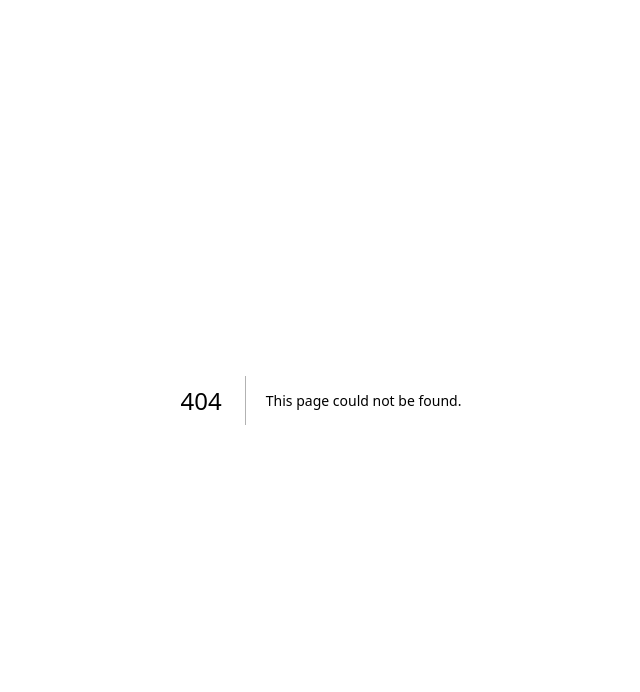
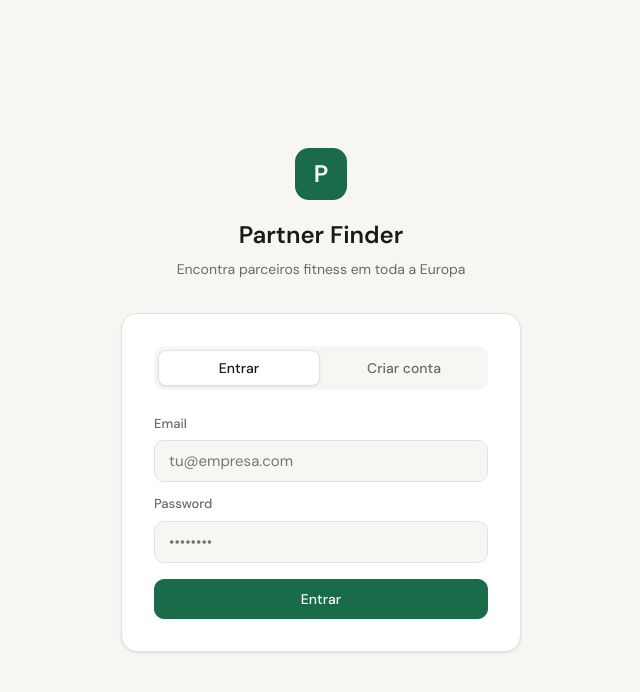
Before and after one commit to DanielProzis/partnerprozis-finder, a Next.js app: page /login in a window 1280 px wide. Before the commit this address had no page. Shown: the top 692 px of the page, without its empty margins (319-959 px from the left). Built offline with nearby package versions, Linux system fonts and the light colour scheme.

Commit message:
Create page.tsx

```diff
--- /dev/null
+++ b/app/login/page.tsx
@@ -0,0 +1,112 @@
+'use client'
+import { useState } from 'react'
+import { supabase } from '@/lib/supabase'
+import { useRouter } from 'next/navigation'
+
+export default function LoginPage() {
+  const [email, setEmail] = useState('')
+  const [password, setPassword] = useState('')
+  const [mode, setMode] = useState<'login' | 'register'>('login')
+  const [loading, setLoading] = useState(false)
+  const [message, setMessage] = useState('')
+  const router = useRouter()
+
+  async function handleSubmit(e: React.FormEvent) {
+    e.preventDefault()
+    setLoading(true)
+    setMessage('')
+
+    if (mode === 'login') {
+      const { error } = await supabase.auth.signInWithPassword({ email, password })
+      if (error) setMessage(error.message)
+      else router.push('/dashboard')
+    } else {
+      const { error } = await supabase.auth.signUp({ email, password })
+      if (error) setMessage(error.message)
+      else setMessage('Conta criada! Verifica o teu email para confirmar.')
+    }
+    setLoading(false)
+  }
+
+  return (
+    <div style={{
+      minHeight: '100vh', display: 'flex', alignItems: 'center',
+      justifyContent: 'center', background: 'var(--bg)', padding: '2rem'
+    }}>
+      <div style={{ width: '100%', maxWidth: '400px' }}>
+        <div style={{ textAlign: 'center', marginBottom: '2rem' }}>
+          <div style={{
+            width: 52, height: 52, background: 'var(--accent)', borderRadius: 14,
+            display: 'flex', alignItems: 'center', justifyContent: 'center',
+            fontSize: 24, margin: '0 auto 1rem', color: 'white', fontWeight: 700
+          }}>P</div>
+          <h1 style={{ fontSize: 24, fontWeight: 600, marginBottom: 4 }}>Partner Finder</h1>
+          <p style={{ color: 'var(--text-muted)', fontSize: 14 }}>
+            Encontra parceiros fitness em toda a Europa
+          </p>
+        </div>
+
+        <div className="card" style={{ padding: '2rem' }}>
+          <div style={{
+            display: 'flex', background: 'var(--bg)', borderRadius: 'var(--radius)',
+            padding: 4, marginBottom: '1.5rem', gap: 4
+          }}>
+            {(['login', 'register'] as const).map(m => (
+              <button key={m} onClick={() => setMode(m)} style={{
+                flex: 1, padding: '8px', borderRadius: 8, fontSize: 14, fontWeight: 500,
+                background: mode === m ? 'var(--surface)' : 'transparent',
+                color: mode === m ? 'var(--text)' : 'var(--text-muted)',
+                border: mode === m ? '1px solid var(--border)' : 'none',
+                boxShadow: mode === m ? 'var(--shadow)' : 'none',
+              }}>
+                {m === 'login' ? 'Entrar' : 'Criar conta'}
+              </button>
+            ))}
+          </div>
+
+          <form onSubmit={handleSubmit} style={{ display: 'flex', flexDirection: 'column', gap: 12 }}>
+            <div>
+              <label style={{ fontSize: 13, fontWeight: 500, color: 'var(--text-muted)', display: 'block', marginBottom: 6 }}>
+                Email
+              </label>
+              <input
+                type="email" value={email} onChange={e => setEmail(e.target.value)} required
+                placeholder="tu@empresa.com"
+                style={{
+                  width: '100%', padding: '10px 14px', borderRadius: 'var(--radius)',
+                  border: '1.5px solid var(--border)', background: 'var(--bg)', fontSize: 15
+                }}
+              />
+            </div>
+            <div>
+              <label style={{ fontSize: 13, fontWeight: 500, color: 'var(--text-muted)', display: 'block', marginBottom: 6 }}>
+                Password
+              </label>
+              <input
+                type="password" value={password} onChange={e => setPassword(e.target.value)} required
+                placeholder="••••••••"
+                style={{
+                  width: '100%', padding: '10px 14px', borderRadius: 'var(--radius)',
+                  border: '1.5px solid var(--border)', background: 'var(--bg)', fontSize: 15
+                }}
+              />
+            </div>
+
+            {message && (
+              <p style={{
+                padding: '10px 14px', borderRadius: 'var(--radius)',
+                background: message.includes('criada') ? 'var(--accent-light)' : 'var(--danger-light)',
+                color: message.includes('criada') ? 'var(--accent)' : 'var(--danger)',
+                fontSize: 13
+              }}>{message}</p>
+            )}
+
+            <button type="submit" className="btn-primary" disabled={loading} style={{ marginTop: 4 }}>
+              {loading ? 'A processar...' : mode === 'login' ? 'Entrar' : 'Criar conta'}
+            </button>
+          </form>
+        </div>
+      </div>
+    </div>
+  )
+}
```
